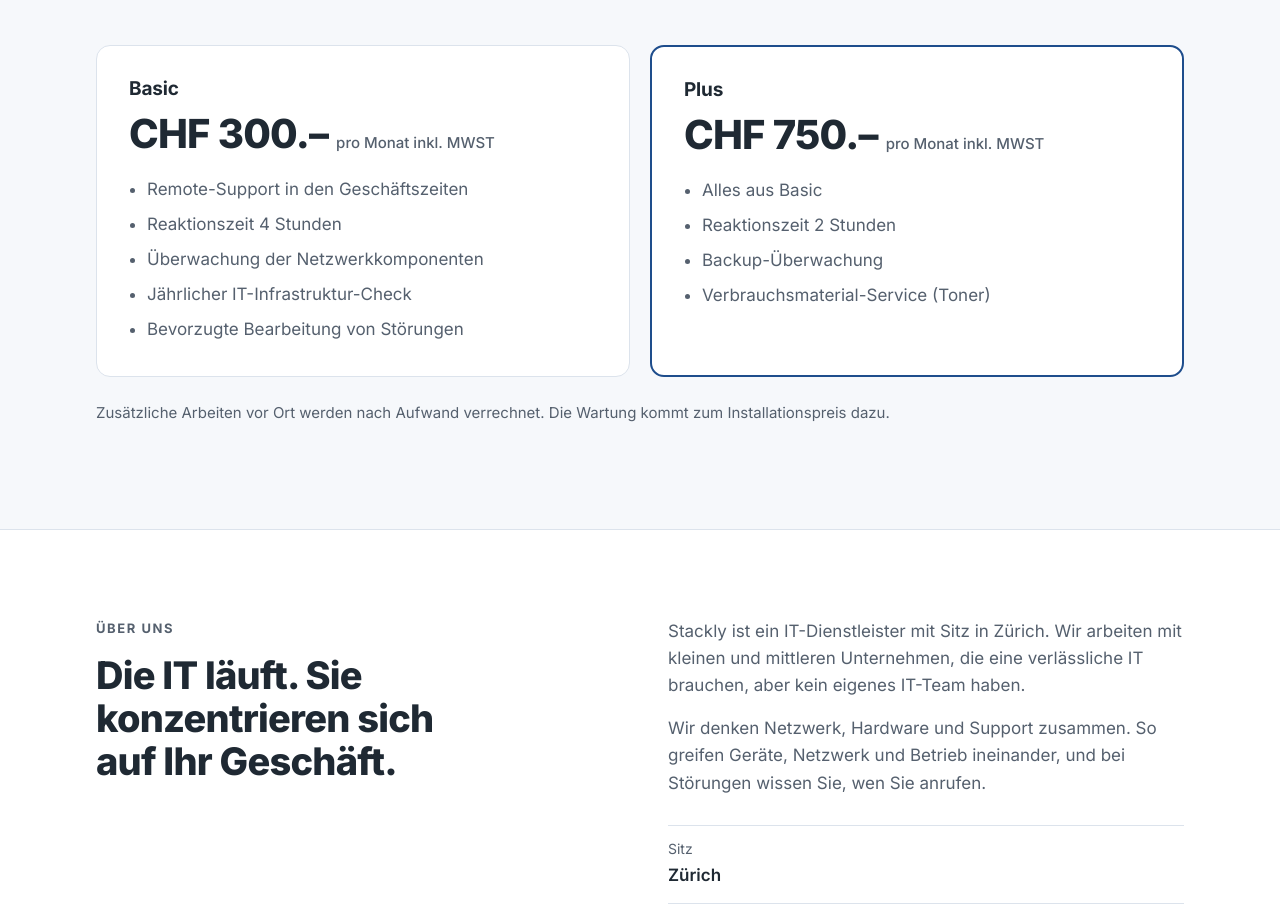
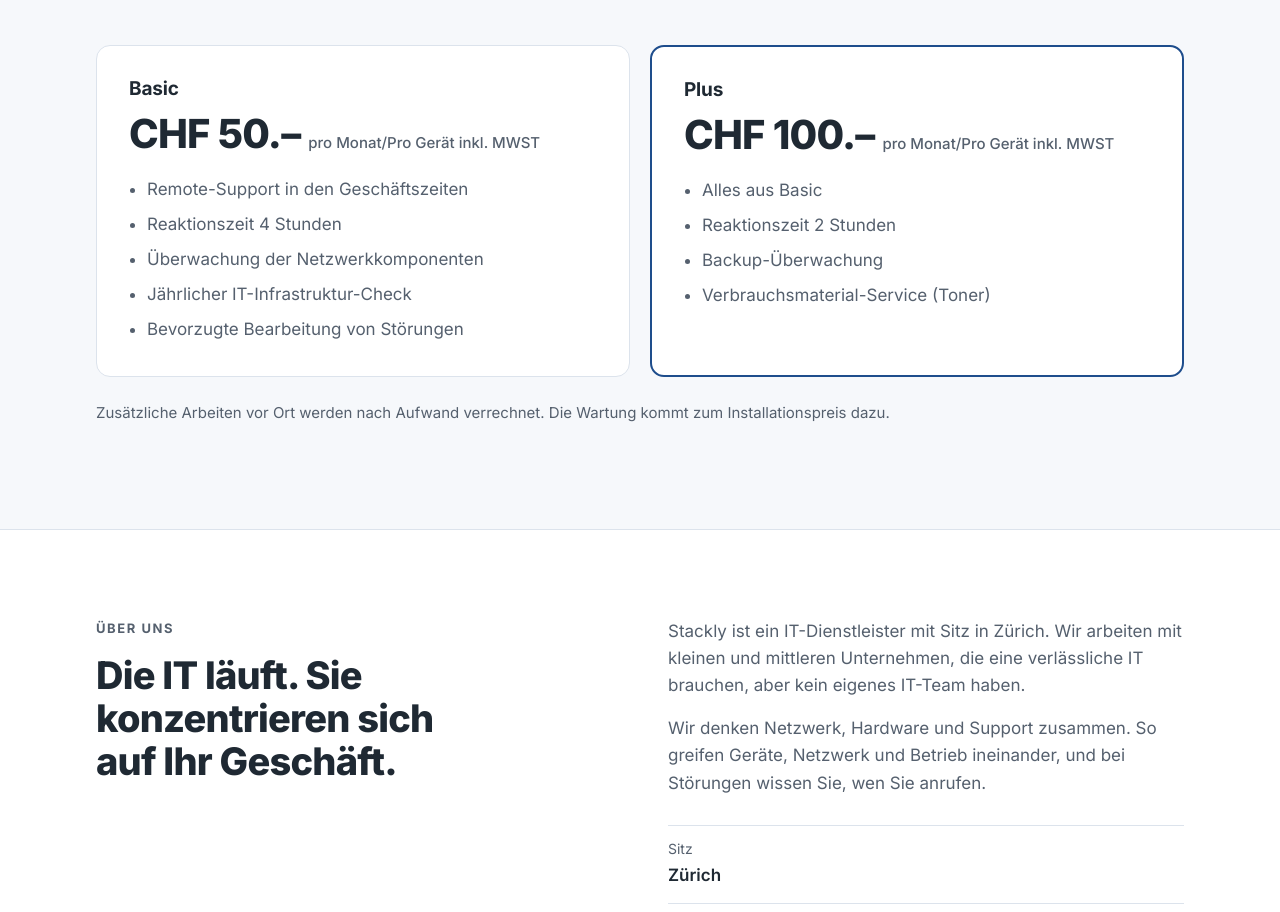
Before and after one commit to AndrinCasutt/StacklyCompanyWebsite, a plain HTML site: page index.html in a window 1280 px wide. Shown: the part 2409-3321 px from the top of the page. Drawn offline with Linux system fonts and the light colour scheme.

Commit message:
Update index.html

```diff
--- a/index.html
+++ b/index.html
@@ -407,7 +407,7 @@
       <div class="plans">
         <article class="plan">
           <h3>Basic</h3>
-          <p class="price">CHF 300.– <small>pro Monat inkl. MWST</small></p>
+          <p class="price">CHF 50.– <small>pro Monat/Pro Gerät inkl. MWST</small></p>
           <ul>
             <li>Remote-Support in den Geschäftszeiten</li>
             <li>Reaktionszeit 4 Stunden</li>
@@ -418,7 +418,7 @@
         </article>
         <article class="plan featured">
           <h3>Plus</h3>
-          <p class="price">CHF 750.– <small>pro Monat inkl. MWST</small></p>
+          <p class="price">CHF 100.– <small>pro Monat/Pro Gerät inkl. MWST</small></p>
           <ul>
             <li>Alles aus Basic</li>
             <li>Reaktionszeit 2 Stunden</li>
```
